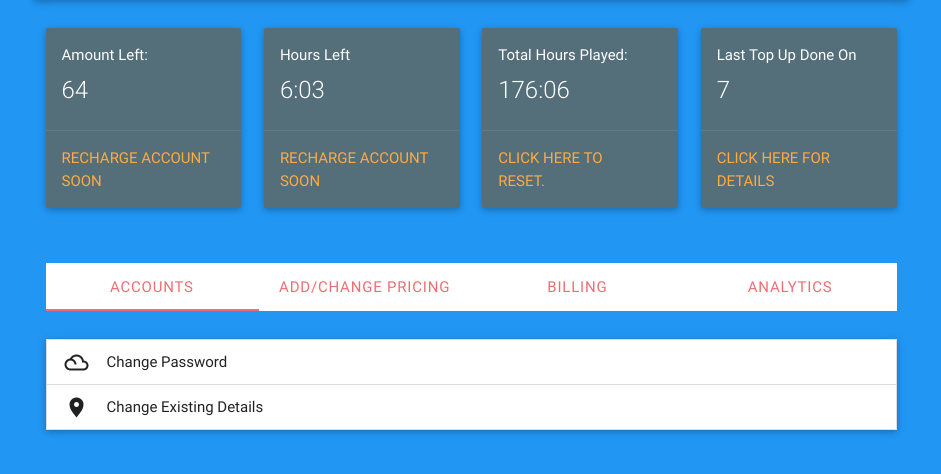
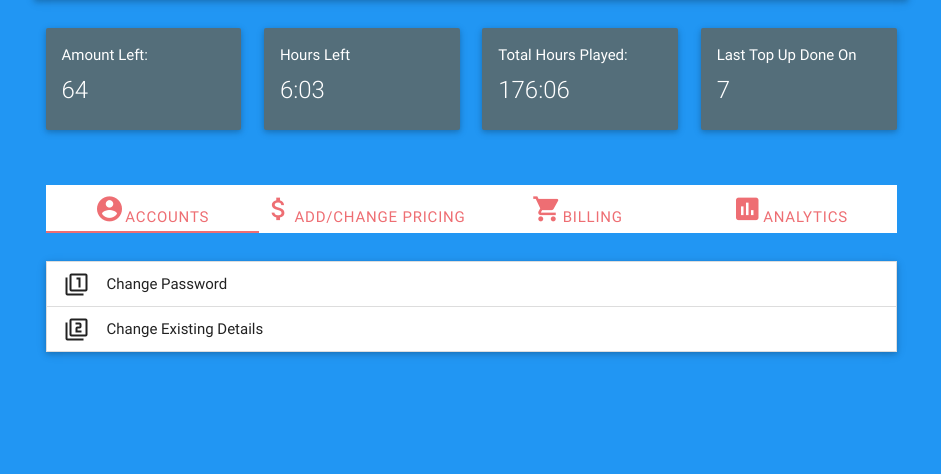
Before and after one commit to khannasarthak/StealthSoftware, a PHP site: page /user.php in a window 1280 px wide. Shown: the part 64-538 px from the top of the page, without its empty margins (169-1110 px from the left). Run offline with PHP 8.4, Linux system fonts and the light colour scheme; the visitor is signed in with stand-in values (Sample User, id 1).

Commit message:
Made alternate UI for User
Check and see if it is good or we go back to same as admin

```diff
--- a/webapp/user.php
+++ b/webapp/user.php
@@ -53,10 +53,7 @@
                                 <span class="card-title">64</span>
 
                             </div>
-                            <div class="card-action">
-                                <a href="#">Recharge account soon</a>
 
-                            </div>
                         </div>
                     </div>
                 </div>
@@ -71,10 +68,7 @@
                                 <span class="card-title">6:03</span>
 
                             </div>
-                            <div class="card-action">
-                                <a href="#">Recharge account soon</a>
 
-                            </div>
                         </div>
                     </div>
                 </div>
@@ -90,10 +84,7 @@
                                 <span class="card-title">176:06</span>
 
                             </div>
-                            <div class="card-action">
-                                <a href="#">Click here to reset.</a>
 
-                            </div>
                         </div>
                     </div>
                 </div>
@@ -109,10 +100,7 @@
                                 <span class="card-title">7</span>
 
                             </div>
-                            <div class="card-action">
-                                <a href="#">Click here for details</a>
 
-                            </div>
                         </div>
                     </div>
                 </div>
@@ -125,13 +113,13 @@
         <div class="row">
             <div class="col s12">
                 <ul class="tabs">
-                    <li class="tab col s3"><a href="#test1">Accounts</a>
+                    <li class="tab col s3"><a href="#test1"><i class="small mdi-action-account-circle"></i>Accounts</a>
                     </li>
-                    <li class="tab col s3"><a href="#test2">Add/Change Pricing</a>
+                    <li class="tab col s3"><a href="#test2"><i class="small mdi-editor-attach-money"></i>Add/Change Pricing</a>
                     </li>
-                    <li class="tab col s3"><a href="#test3">Billing</a>
+                    <li class="tab col s3"><a href="#test3"><i class="small mdi-action-shopping-cart"></i>Billing</a>
                     </li>
-                    <li class="tab col s3"><a href="#test4">Analytics</a>
+                    <li class="tab col s3"><a href="#test4"><i class="small mdi-action-assessment"></i>Analytics</a>
                     </li>
 
 
@@ -142,7 +130,7 @@
             <div id="test1" class="col s12 fadeInUp">
                 <ul class="collapsible">
                     <li>
-                        <div class="collapsible-header"><i class="mdi-image-filter-drama"></i>Change Password</div>
+                        <div class="collapsible-header"><i class="mdi-image-filter-1"></i>Change Password</div>
                         <div class="collapsible-body">
                             <a class="waves-effect waves-light btn modal-trigger" href="#modal_newUser">Click To Perform Above Specified Action</a>
 
@@ -189,7 +177,7 @@
                         </div>
                     </li>
                     <li>
-                        <div class="collapsible-header"><i class="mdi-maps-place"></i>Change Existing Details</div>
+                        <div class="collapsible-header"><i class="mdi-image-filter-2"></i>Change Existing Details</div>
                         <div class="collapsible-body">
                             <p>Lorem ipsum dolor sit amet.</p>
                         </div>
@@ -231,13 +219,13 @@
             <div id="test3" class="col s12 fadeInUp">
                 <ul class="collapsible">
                     <li>
-                        <div class="collapsible-header"><i class="mdi-image-filter-drama"></i>See Previous Top Ups</div>
+                        <div class="collapsible-header"><i class="mdi-image-filter-1"></i>See Previous Top Ups</div>
                         <div class="collapsible-body">
                             <p>Lorem ipsum dolor sit amet.</p>
                         </div>
                     </li>
                     <li>
-                        <div class="collapsible-header"><i class="mdi-maps-place"></i>Refund</div>
+                        <div class="collapsible-header"><i class="mdi-image-filter-2"></i>Refund</div>
                         <div class="collapsible-body">
                             <p>Lorem ipsum dolor sit amet.</p>
                         </div>
@@ -250,19 +238,19 @@
 
                 <ul class="collapsible">
                     <li>
-                        <div class="collapsible-header"><i class="mdi-image-filter-drama"></i>See Total Hours Played</div>
+                        <div class="collapsible-header"><i class="mdi-image-filter-1"></i>See Total Hours Played</div>
                         <div class="collapsible-body">
                             <p>Lorem ipsum dolor sit amet.</p>
                         </div>
                     </li>
                     <li>
-                        <div class="collapsible-header"><i class="mdi-maps-place"></i>See Weekly Details</div>
+                        <div class="collapsible-header"><i class="mdi-image-filter-2"></i>See Weekly Details</div>
                         <div class="collapsible-body">
                             <p>Lorem ipsum dolor sit amet.</p>
                         </div>
                     </li>
                     <li>
-                        <div class="collapsible-header"><i class="mdi-social-whatshot"></i>See Monthly Details</div>
+                        <div class="collapsible-header"><i class="mdi-image-filter-3"></i>See Monthly Details</div>
                         <div class="collapsible-body">
                             <p>Lorem ipsum dolor sit amet.</p>
                         </div>
```
